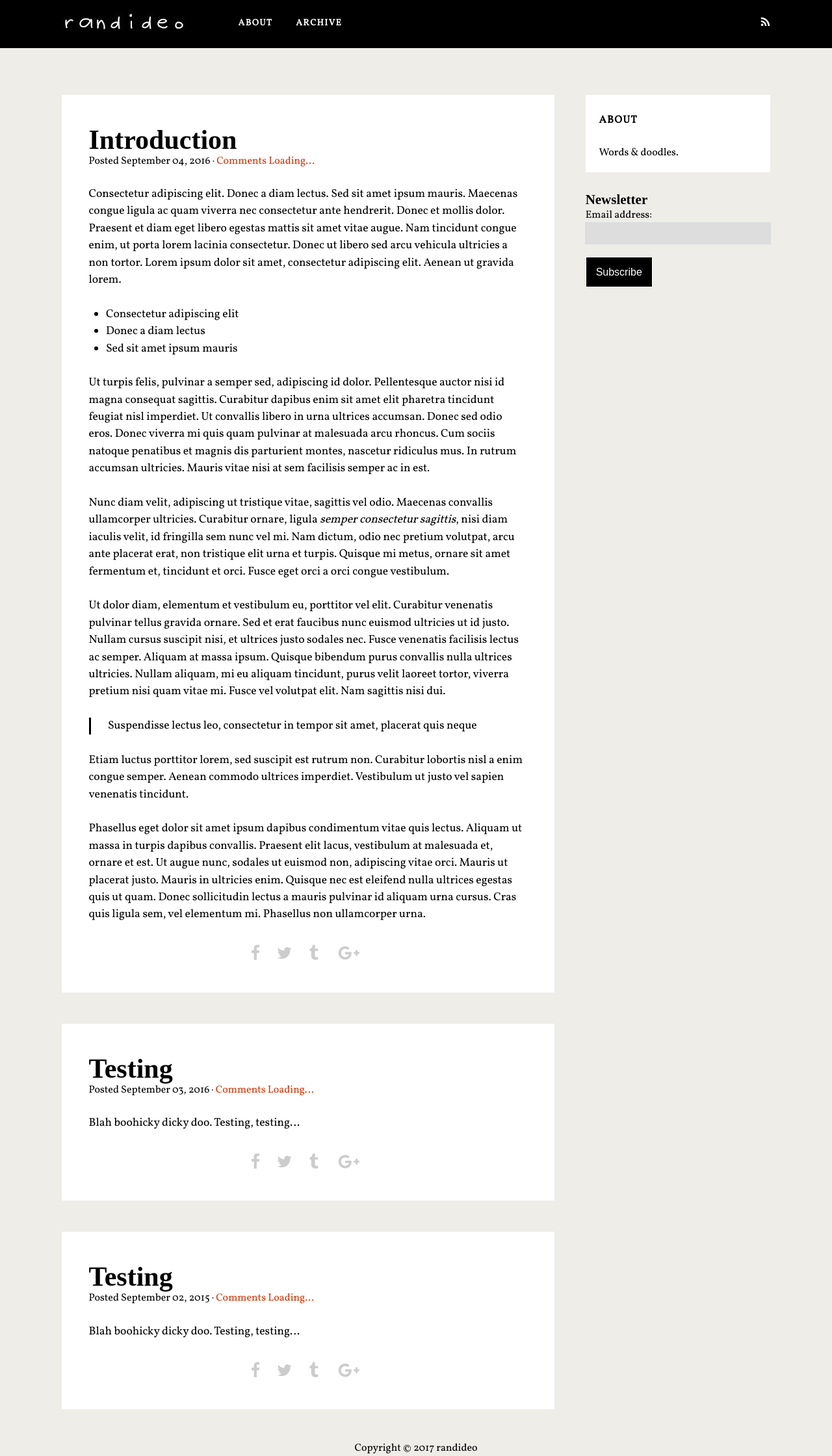
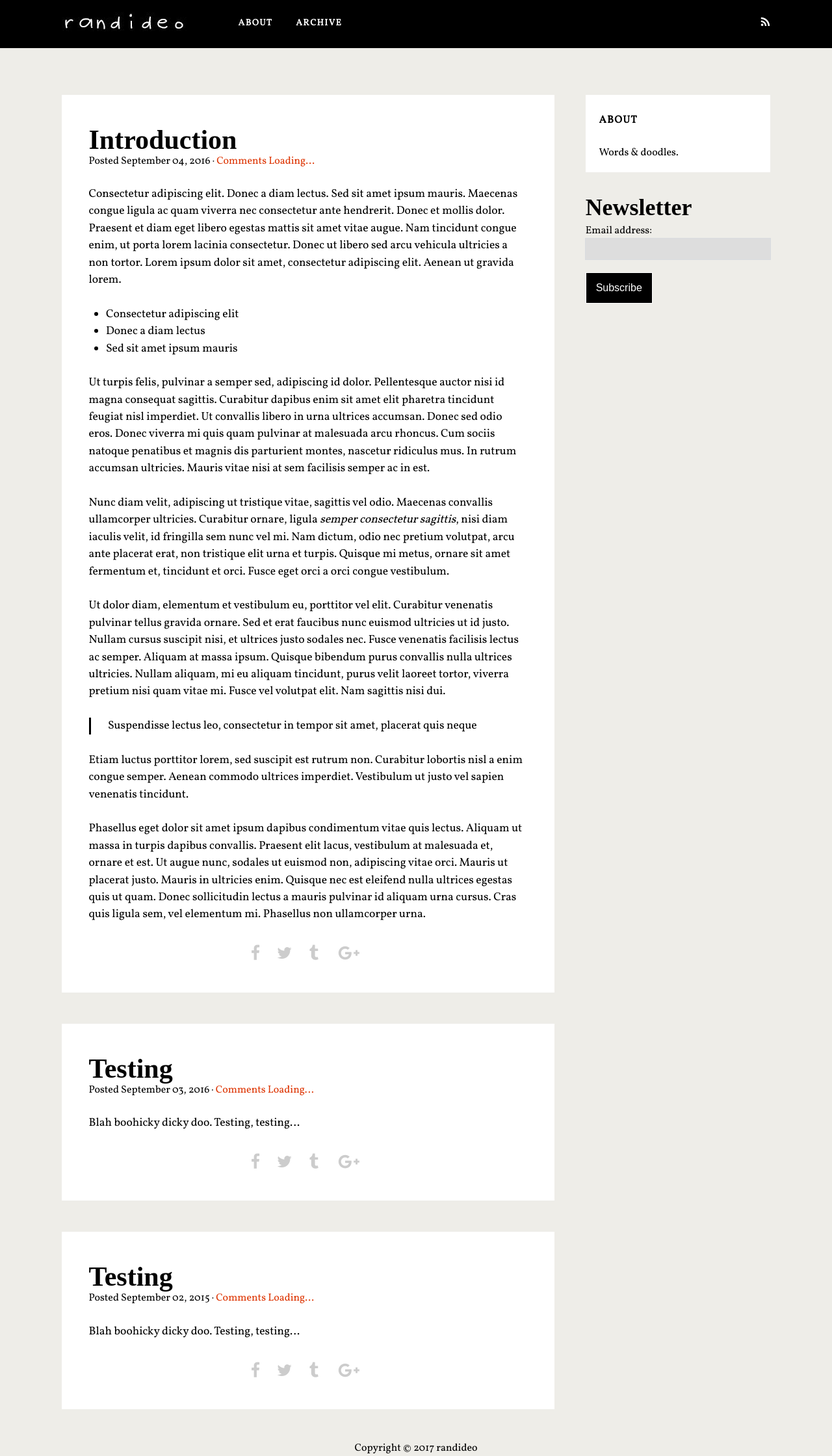
Before and after one commit to randideo/randideo.github.io, a Jekyll site: the page built from index.html, in a window 1280 px wide. Shown: the whole page at 65% size. Built offline with Jekyll 4.4.1, drawn with Linux system fonts in a browser that asks for light colours; nearby versions of some CDN libraries; some web fonts are replaced; comment, search, counter and statistics services are not loaded.

Commit message:
Update sidebar.html

```diff
--- a/_includes/sidebar.html
+++ b/_includes/sidebar.html
@@ -23,7 +23,7 @@
 </script>
     </div>
 
-    	<div class='widget-content'><h4 class="title">Newsletter</h4><style>.email-octopus-form-wrapper h2{font-size:20px;margin:0 0 25px 0;}.email-octopus-form-row{margin-bottom:15px;}.email-octopus-form-row label{display:block;}.email-octopus-form-row input{width:100%;padding:8px;height:32px;border:0px solid #ccc;background-color:#dddddd}.email-octopus-form-row-subscribe{margin-top:20px;}.email-octopus-form-row-subscribe button{color:#fff;background-color:#000000;border:1px solid #fff;max-width: 13.875em; padding:8px 15px;
+    	<div class='widget-content'><h2 class='title'>Newsletter</h2><style>.email-octopus-form-wrapper h2{font-size:20px;margin:0 0 25px 0;}.email-octopus-form-row{margin-bottom:15px;}.email-octopus-form-row label{display:block;}.email-octopus-form-row input{width:100%;padding:8px;height:32px;border:0px solid #ccc;background-color:#dddddd}.email-octopus-form-row-subscribe{margin-top:20px;}.email-octopus-form-row-subscribe button{color:#fff;background-color:#000000;border:1px solid #fff;max-width: 13.875em; padding:8px 15px;
     font-size: 1em;
     line-height: 1.85;}.email-octopus-form-row-hp{position:absolute;left:-5000px;}.email-octopus-referral{margin-top:20px;}</style>
 <div class="email-octopus-form-wrapper"><form action="https://tinyletter.com/randideo" method="post" target="popupwindow" onsubmit="window.open('https://tinyletter.com/randideo', 'popupwindow', 'scrollbars=yes,width=800,height=600');return true">
```
